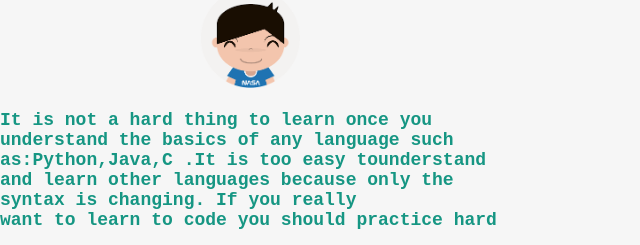
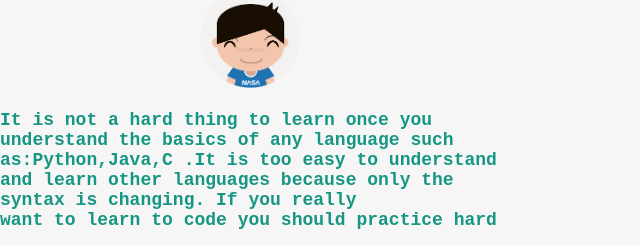
Before and after one commit to Satwik260908/Satwik, a plain HTML site: page index.html in a window 1280 px wide. Shown: the part 1342-1587 px from the top of the page, 0-640 px from the left. Drawn offline with Linux system fonts and the light colour scheme.

Commit message:
Update index.html

```diff
--- a/index.html
+++ b/index.html
@@ -50,7 +50,7 @@
     <h3 class="what">
         It is not a hard thing to learn once you<br>
         understand the basics of any language such <br>
-        as:Python,Java,C .It is too easy tounderstand<br>
+        as:Python,Java,C .It is too easy to understand<br>
         and learn other languages because only the<br>
         syntax is changing. If you really <br>
         want to learn to code you should practice hard</h3>
```
